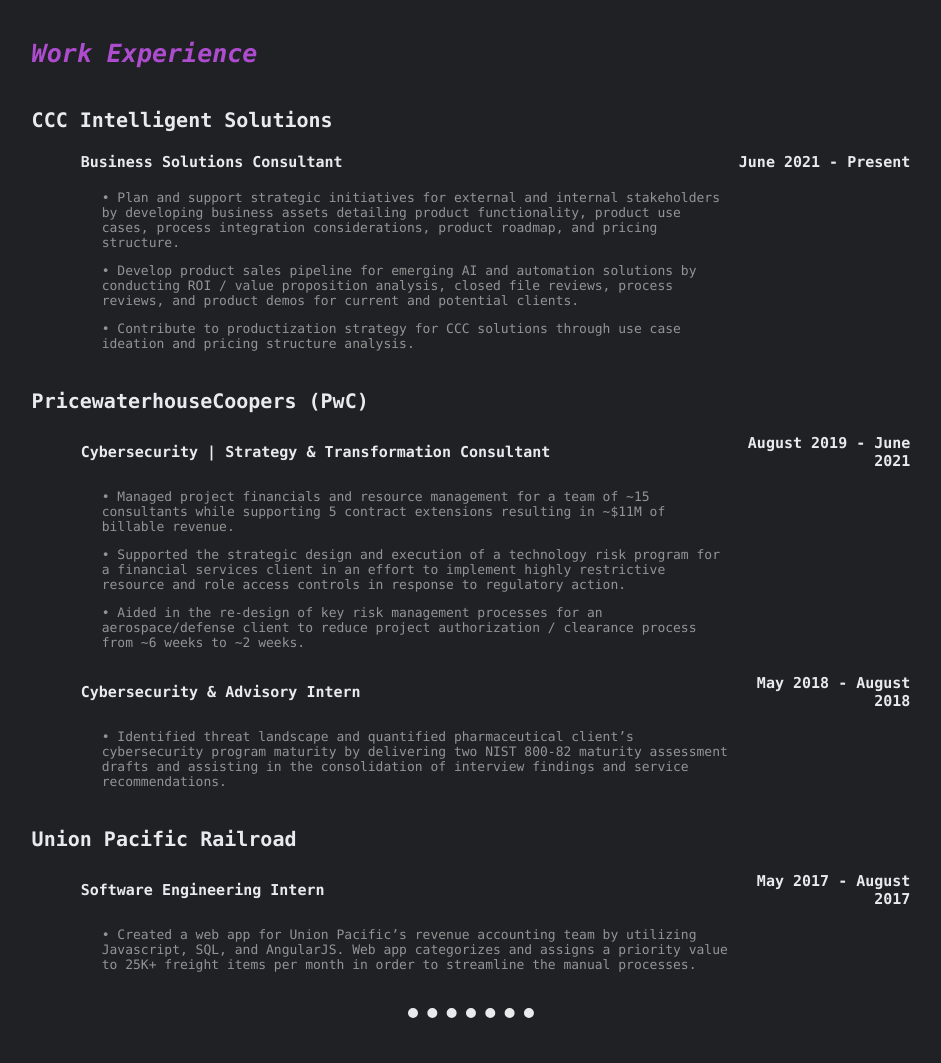
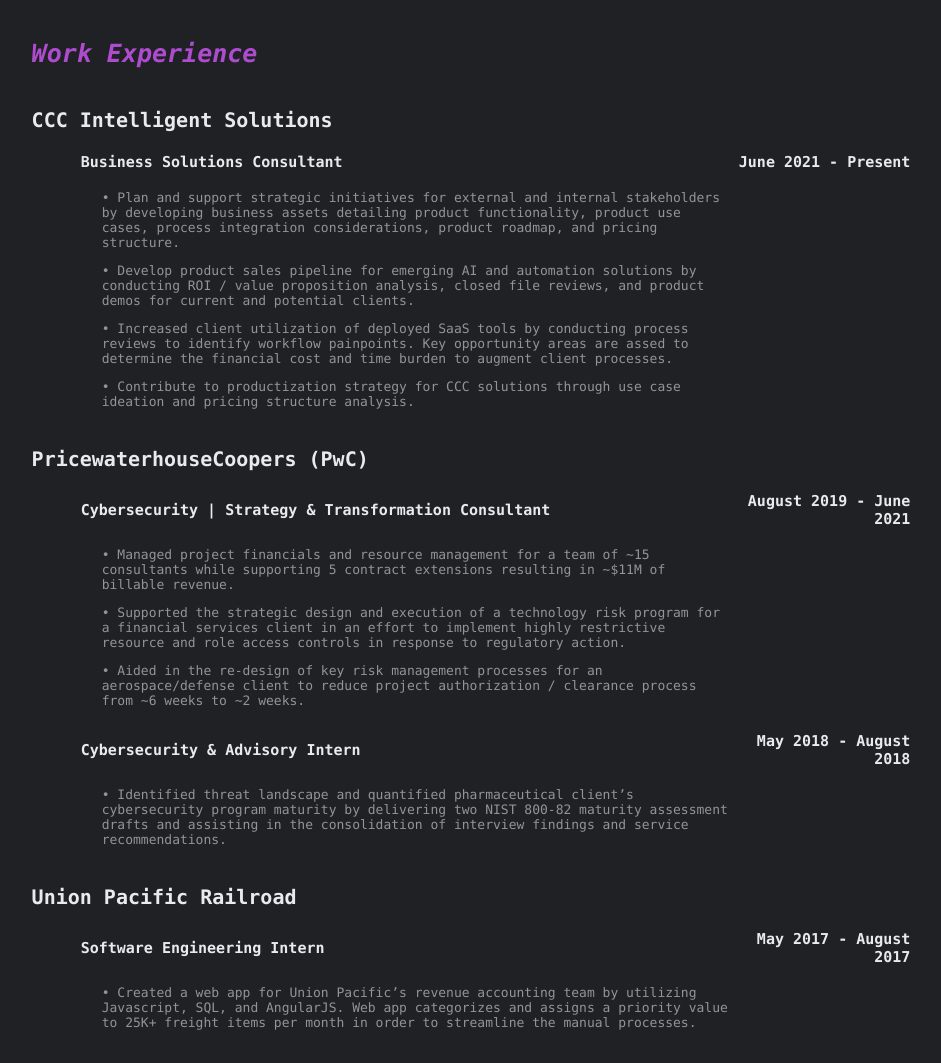
Before and after one commit to kennethho97/personal-site, a plain HTML site: page index.html in a window 1280 px wide. Shown: the part 855-1918 px from the top of the page, without its empty margins (169-1110 px from the left). Drawn offline with Linux system fonts and the light colour scheme.

Commit message:
Updated resume content

```diff
--- a/index.html
+++ b/index.html
@@ -182,7 +182,10 @@
               structure.
             </p>
             <p style="padding-left: 10%;">
-              • Develop product sales pipeline for emerging AI and automation solutions by conducting ROI / value proposition analysis, closed file reviews, process reviews, and product demos for current and potential clients.
+              • Develop product sales pipeline for emerging AI and automation solutions by conducting ROI / value proposition analysis, closed file reviews, and product demos for current and potential clients.
+            </p>
+            <p style="padding-left: 10%;">
+              • Increased client utilization of deployed SaaS tools by conducting process reviews to identify workflow painpoints. Key opportunity areas are assed to determine the financial cost and time burden to augment client processes.
             </p>
             <p style="padding-left: 10%;">
               • Contribute to productization strategy for CCC solutions through use case ideation and pricing structure analysis.
```
